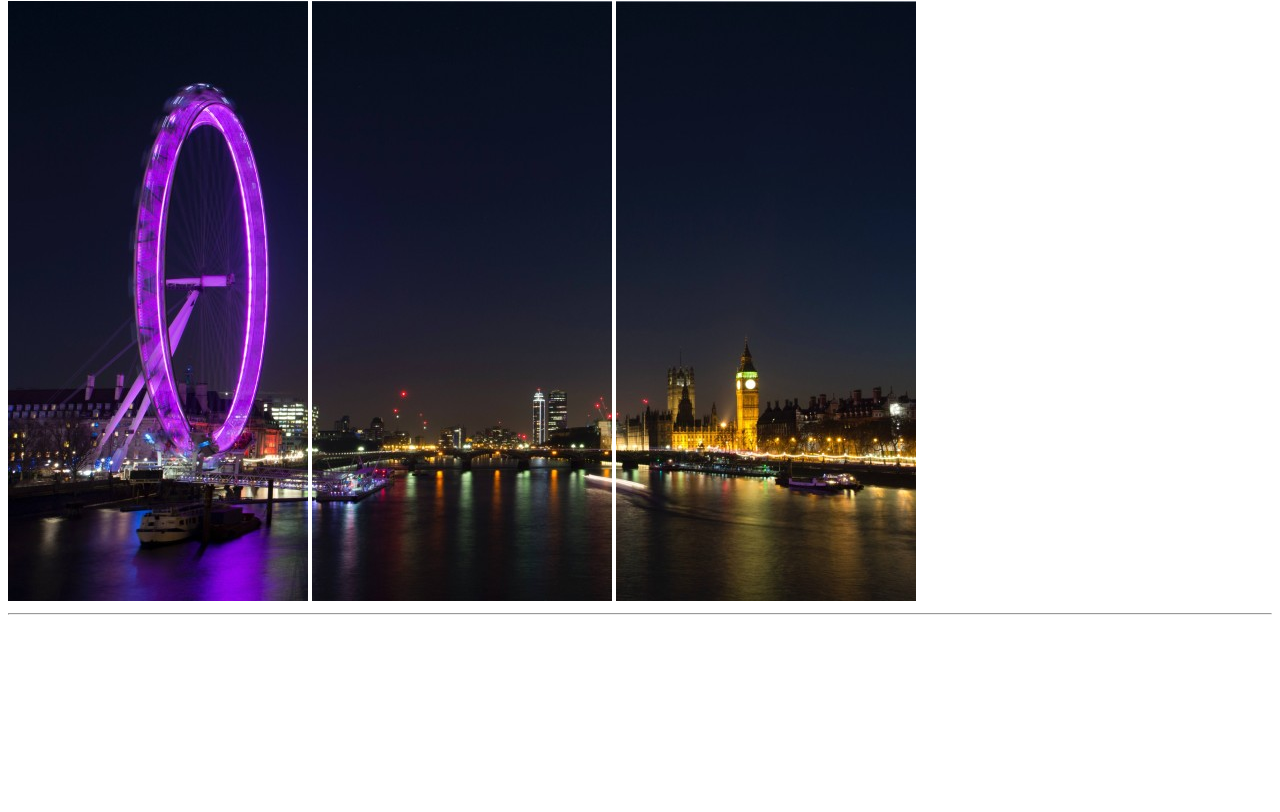
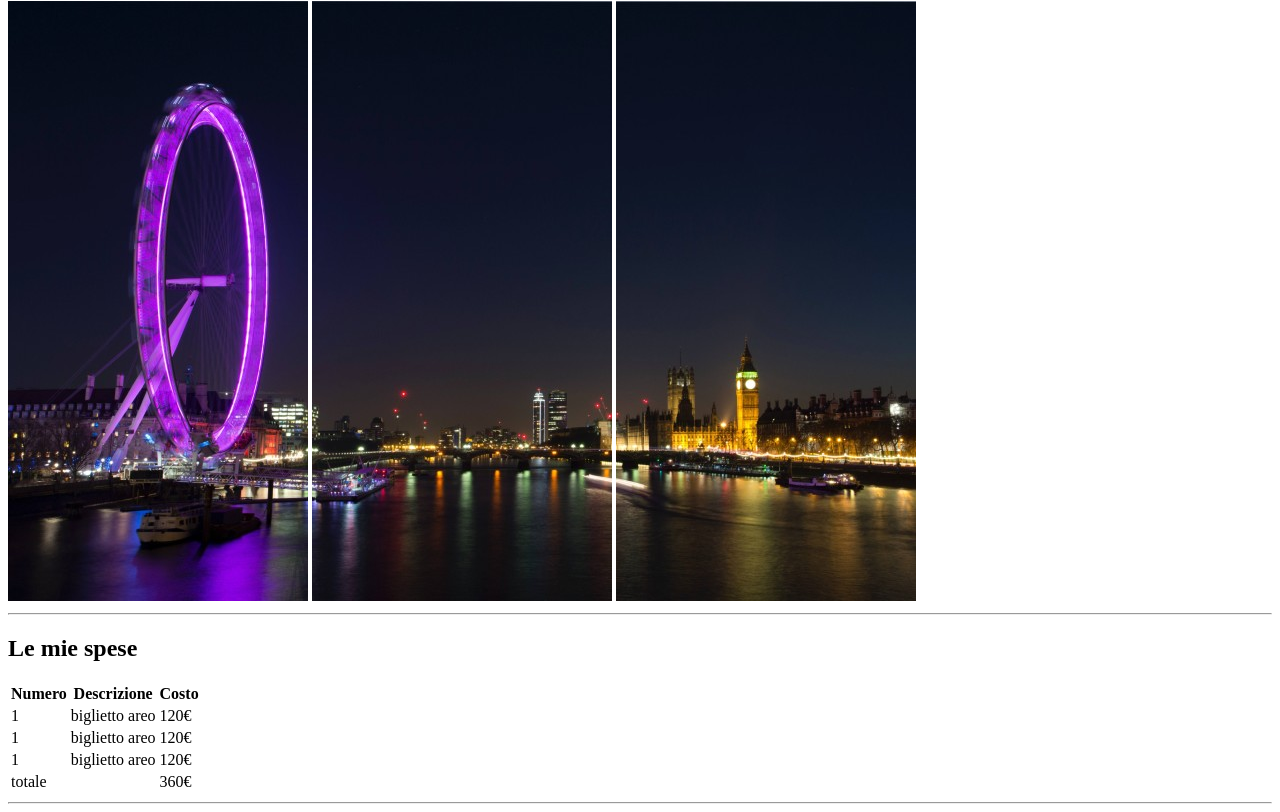
Before and after one commit to francescomadonna712/html-london-trip, a plain HTML site: page index.html in a window 1280 px wide. Shown: the part 79-891 px from the top of the page. Before the commit the page ends 800 px from the top, so only its background shows below. Drawn offline with Linux system fonts and the light colour scheme.

Commit message:
creazione tabella

```diff
--- a/index.html
+++ b/index.html
@@ -7,15 +7,55 @@
 </head>
 <body>
     <!-- titolo e foto -->
-    <header>
-<h1>
-    Il mio viaggio a Londra
-</h1>
-<img src="img/pexels-bill-emrich-230794-0.jpg" alt="">
-<img src="img/pexels-bill-emrich-230794-1.jpg" alt="">
-<img src="img/pexels-bill-emrich-230794-2.jpg" alt="">
+<header>
+    <h1>Il mio viaggio a Londra</h1>
+    <img src="img/pexels-bill-emrich-230794-0.jpg" alt="">
+    <img src="img/pexels-bill-emrich-230794-1.jpg" alt="">
+    <img src="img/pexels-bill-emrich-230794-2.jpg" alt="">
+    <hr>
+</header>
+<!-- tabella -->
+<h2>Le mie spese</h2>
+<table>
+    <!-- intestazione tabella -->
+<thead>
+    <tr>
+        <th><strong>Numero</strong></th>
+        <th><strong>Descrizione</strong></th>
+        <th><strong>Costo</strong></th>
+    </tr>
+</thead>
+
+<!-- corpo tabella -->
+<tbody>
+    <tr>
+        <td>1</td>
+        <td>biglietto areo</td>
+        <td>120&euro;</td>
+    </tr>
+    <tr>
+        <td>1</td>
+        <td>biglietto areo</td>
+        <td>120&euro;</td>
+    </tr>
+    <tr>
+        <td>1</td>
+        <td>biglietto areo</td>
+        <td>120&euro;</td>
+    </tr>
+</tbody>
+
+<!-- chiusura tabella -->
+<tfoot>
+    <tr>
+        <td>totale</td>
+        <td></td>
+        <td>360&euro;</td>
+    </tr>
+</tfoot>
+</table>
 <hr>
-    </header>
+
 
 </body>
 </html>
```
